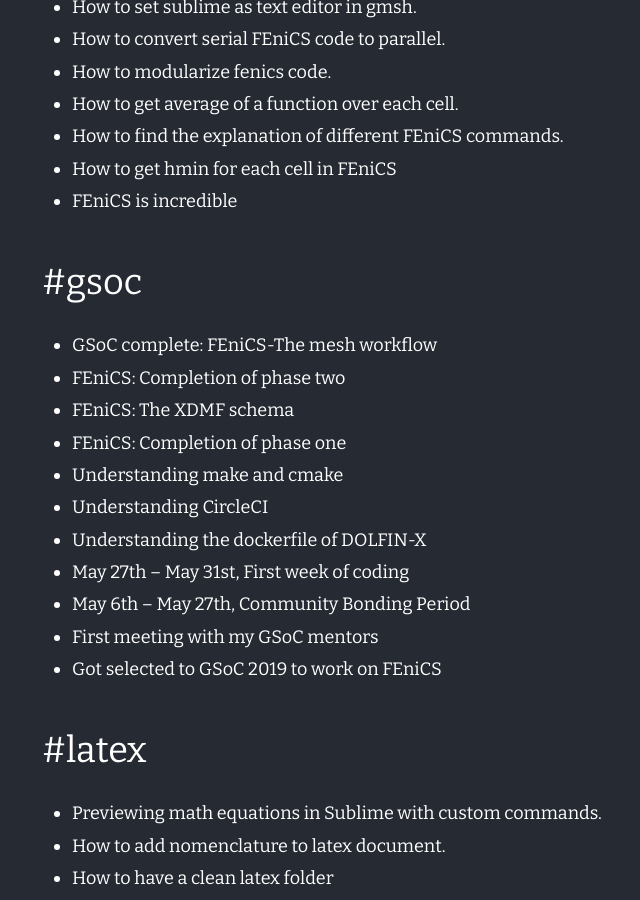
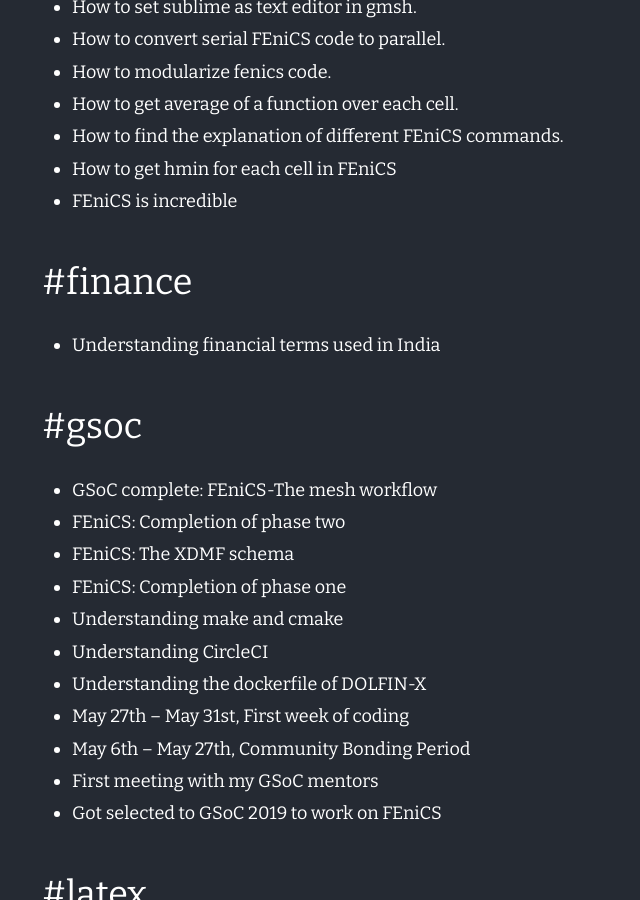
Before and after one commit to iitrabhi/iitrabhi.github.io, a Jekyll site: the page built from tags.html, in a window 1280 px wide and 900 px high, scrolled down 1056 px. Shown: the whole window, without its empty margins (218-858 px from the left). Built offline with Jekyll 4.4.1, drawn with Linux system fonts in a browser that asks for light colours.

Commit message:
add financial tag

```diff
--- /dev/null
+++ b/_posts/2022/March/2022-03-16-financial-terms.md
@@ -0,0 +1,8 @@
+---
+layout: post
+title: "Understanding financial terms used in India"
+description: "This blog post details my understanding of financial system of India."
+tag:
+  - finance
+typora-root-url: ../../../../website
+---
```
Also changed, not shown: _layouts/home.html (+12 -0 lines).
